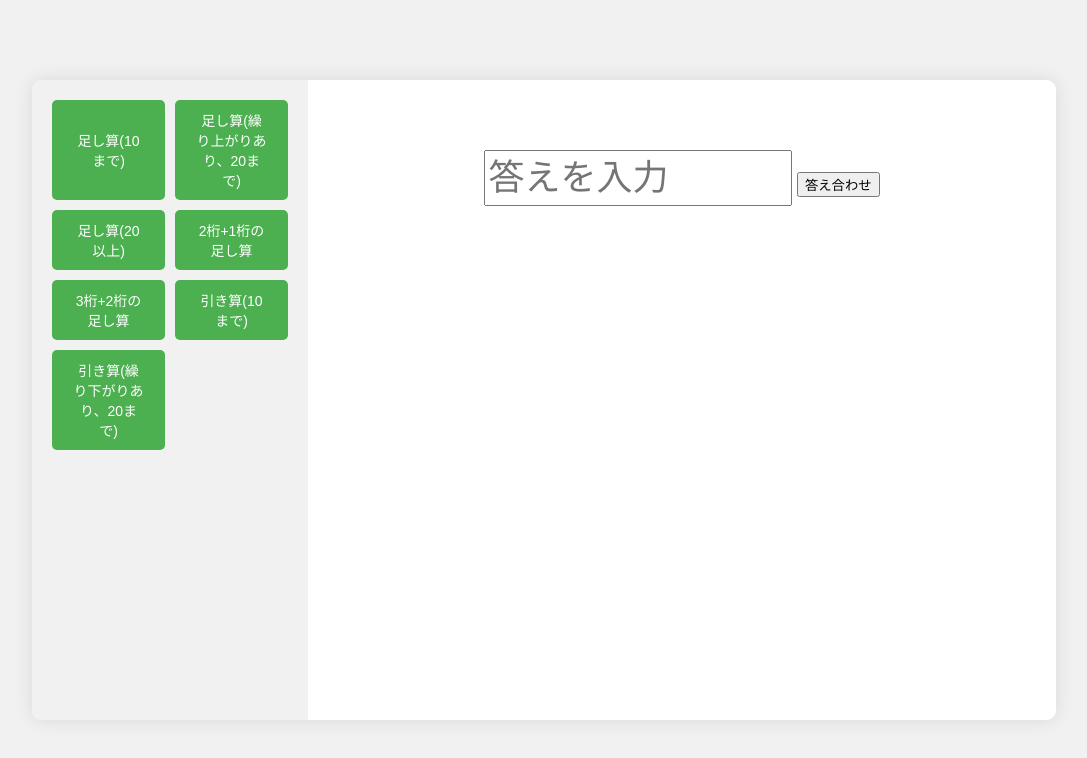
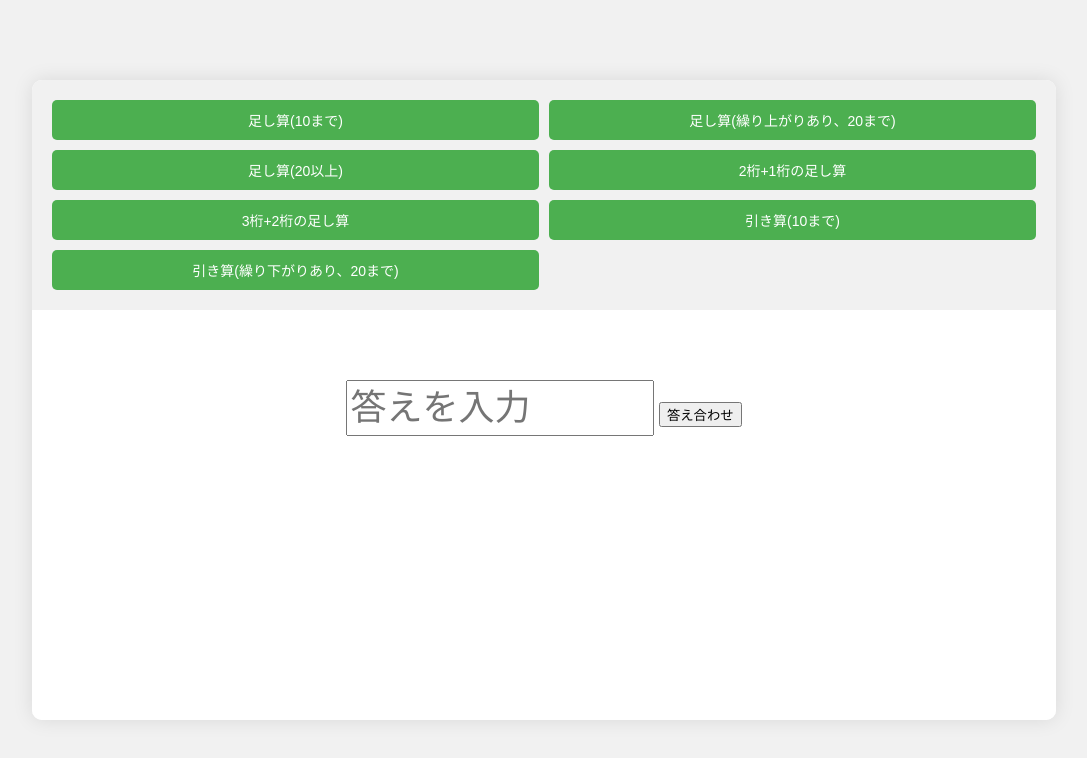
Before and after one commit to stsyonihama/tasizanhikizan, a plain HTML site: page index.html in a window 1280 px wide. Shown: the whole page, without its empty margins (96-1183 px from the left). Drawn offline with Linux system fonts and the light colour scheme; a web font is replaced by a local one.

Commit message:
Update styles.css

```diff
--- a/styles.css
+++ b/styles.css
@@ -12,6 +12,7 @@ body {
 
 .container {
     display: flex;
+    flex-direction: column; /* 縦方向に配置 */
     width: 80%;
     height: 80%;
     background-color: white;
@@ -21,25 +22,25 @@ body {
 }
 
 .left-column {
-    flex: 1;
     background-color: #f1f1f1;
     display: flex;
     flex-direction: column;
     justify-content: flex-start;
     align-items: center;
     padding: 1.25rem;
-    width: 25%;
     box-sizing: border-box;
     overflow-y: auto;
-    max-height: 100%;
+    max-height: 40%; /* 高さを 40% に設定 */
+    width: 100%; /* 幅を 100% に設定 */
 }
 
 .right-column {
-    flex: 3;
+    flex-grow: 1; /* 残りの領域を占める */
     background-color: white;
     padding: 1.25rem;
     box-sizing: border-box;
     overflow-y: auto;
+    width: 100%; /* 幅を 100% に設定 */
 }
 
 #menu {
```
